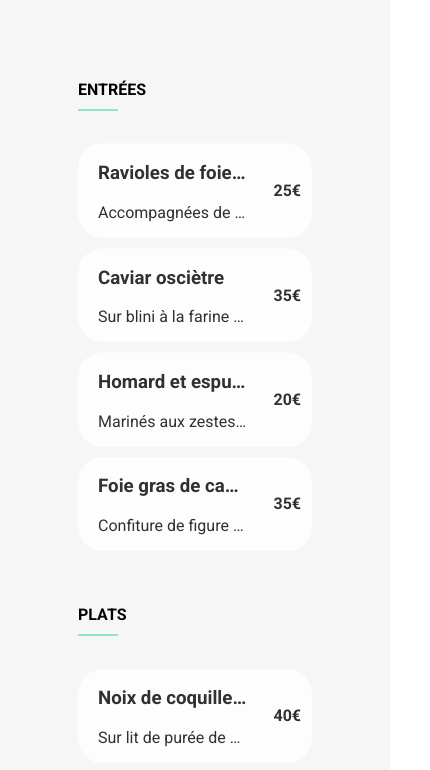
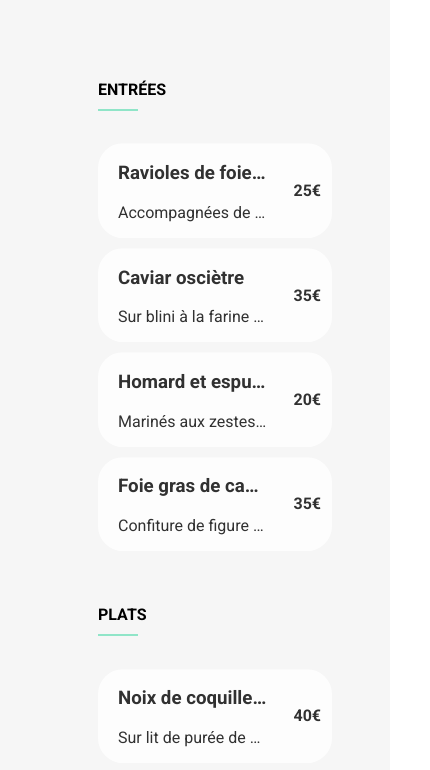
Before and after one commit to Pbpx100/Ohmyfood, a plain HTML site: page la_note.html in a window 390 px wide. Shown: the part 656-1426 px from the top of the page, 430 px wide, since content can reach past the window. Drawn offline with Linux system fonts and the light colour scheme; a web font is replaced by a local one.

Commit message:
Update style_page.css

```diff
--- a/css/style_page.css
+++ b/css/style_page.css
@@ -96,8 +96,14 @@ footer * {
     margin-bottom: 0px;
 }
 
-/*header*/
-@media screen and (min-width:900px) {
+/*media query*/
+@media screen and (max-width: 900px) {
+    .cards {
+        padding: 0px 20px !important;
+    }
+}
+
+@media screen and (min-width:1300px) {
     .fond {
 
         margin: 0 200px !important;
```
